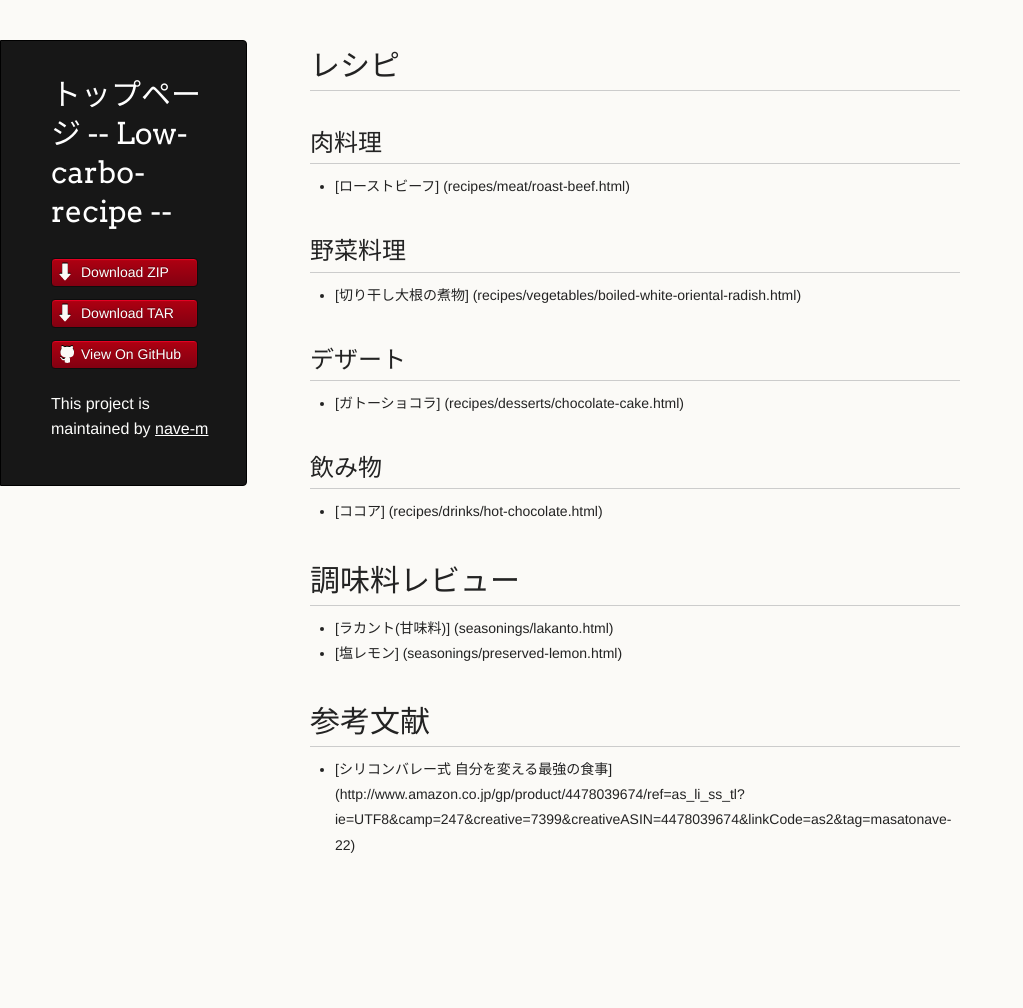
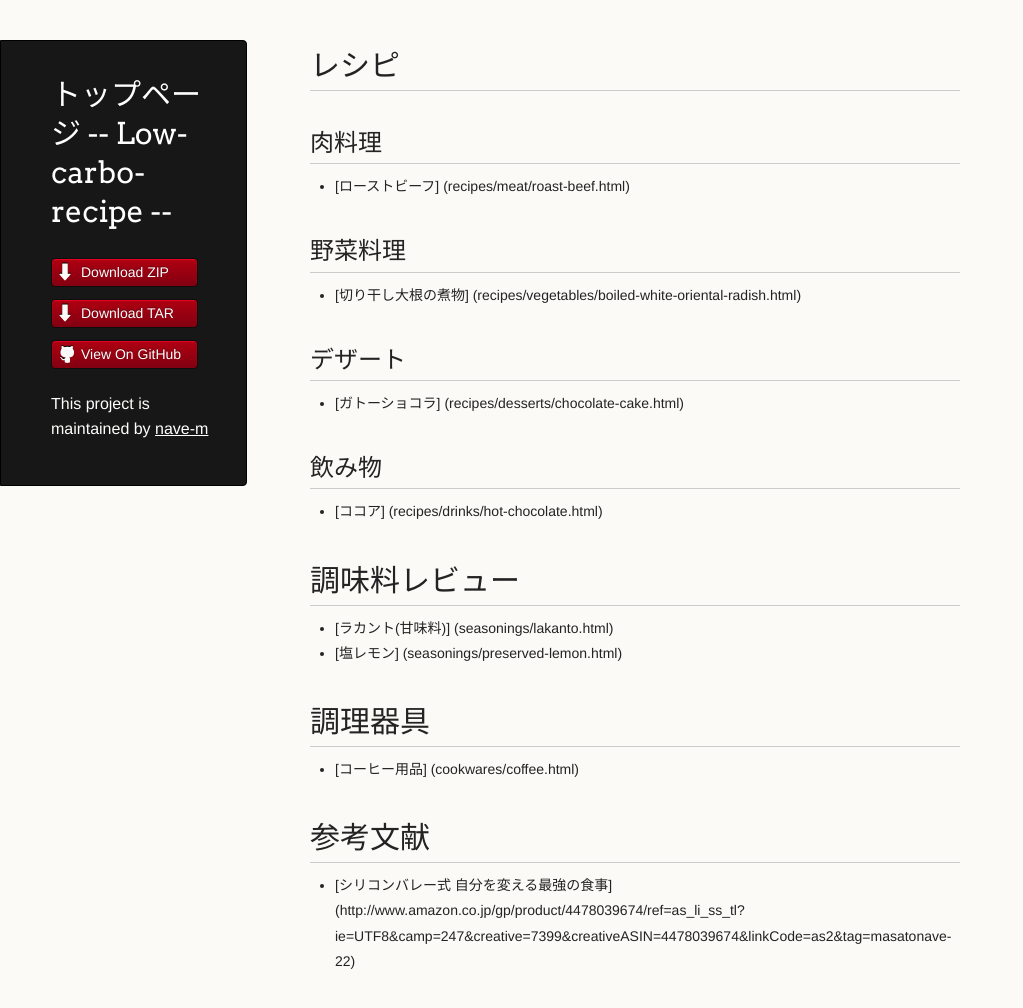
Before and after one commit to nave-m/low-carbo-recipe, a Jekyll site: the page built from index.md, in a window 1280 px wide and 1046 px high. Shown: the top 1008 px of the window, without its empty margins (0-1023 px from the left). Built offline with Jekyll 4.4.1, drawn with Linux system fonts in a browser that asks for light colours; Markdown is read by kramdown in place of the engine named in the settings.

Commit message:
コーヒー用品についてindexに追加

```diff
--- a/index.md
+++ b/index.md
@@ -26,6 +26,10 @@ title: トップページ
 - [ラカント(甘味料)] (seasonings/lakanto.html)
 - [塩レモン] (seasonings/preserved-lemon.html)
 
+# 調理器具
+
+- [コーヒー用品] (cookwares/coffee.html)
+
 # 参考文献
 
 - [シリコンバレー式 自分を変える最強の食事] (http://www.amazon.co.jp/gp/product/4478039674/ref=as_li_ss_tl?ie=UTF8&camp=247&creative=7399&creativeASIN=4478039674&linkCode=as2&tag=masatonave-22)
```
